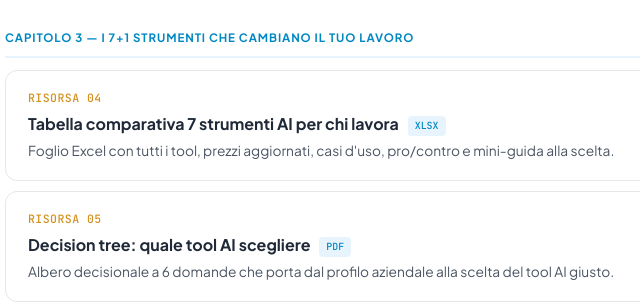
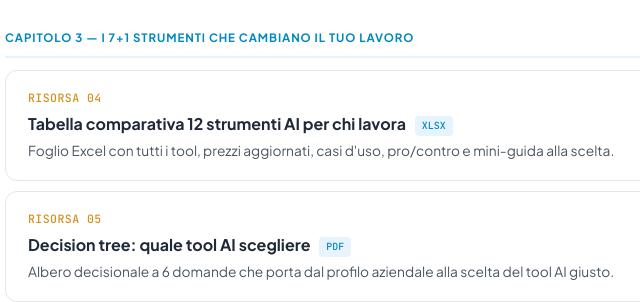
Before and after one commit to Aliosaaaa/ai-in-pratica-risorse, a plain HTML site: page index.html in a window 1280 px wide. Shown: the part 1807-2109 px from the top of the page, 159-799 px from the left. Drawn offline with Linux system fonts and the light colour scheme.

Commit message:
Risorse 01-05 rigenerate: ultra-utili, brand AI Osha, no PMI
- Aspetto coerente col sito (Helvetica, titoli navy/ciano, footer aiosha.it su ogni pagina)
- Rebrand "per PMI" -> "per chi lavora"; accenti italiani corretti; firma Aliosha Battaglini + aiosha.it
- R01: 20 domande bilanciate (4x5), punteggio in % equo, "CONCENTRATI sul capitolo X", esempio + piano 7 giorni
- R02: 50 prompt, guida + 5 regole + legenda + tool consigliato per sezione, prompt copiabili
- R03: policy con placeholder uniformi, tabelle livelli dati e ruoli, regola d'oro
- R04: 12 strumenti, valuta unificata, Selettore Guidato con formula funzionante
- R05: ristrutturato (no domande orfane), prezzi allineati a R04
- index.html: conteggio strumenti 7 -> 12

Co-Authored-By: Claude Opus 4.8 (1M context) <noreply@anthropic.com>

```diff
--- a/index.html
+++ b/index.html
@@ -275,7 +275,7 @@
       <div class="chapter-label">Capitolo 3 — I 7+1 strumenti che cambiano il tuo lavoro</div>
       <div class="resource-card">
         <div class="resource-id">Risorsa 04</div>
-        <div class="resource-title">Tabella comparativa 7 strumenti AI per chi lavora <span class="format-badge">XLSX</span></div>
+        <div class="resource-title">Tabella comparativa 12 strumenti AI per chi lavora <span class="format-badge">XLSX</span></div>
         <div class="resource-desc">Foglio Excel con tutti i tool, prezzi aggiornati, casi d'uso, pro/contro e mini-guida alla scelta.</div>
       </div>
       <div class="resource-card">
```
Also changed, not shown: 9 other files.
